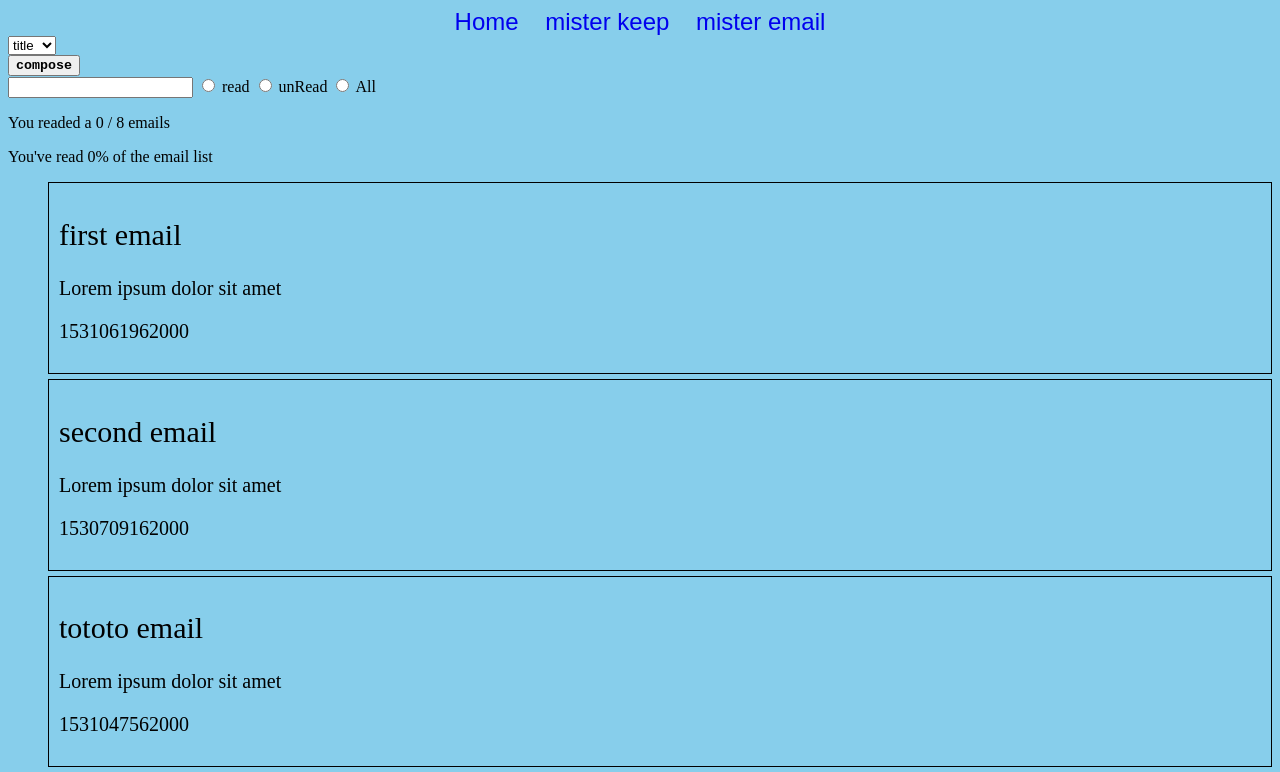
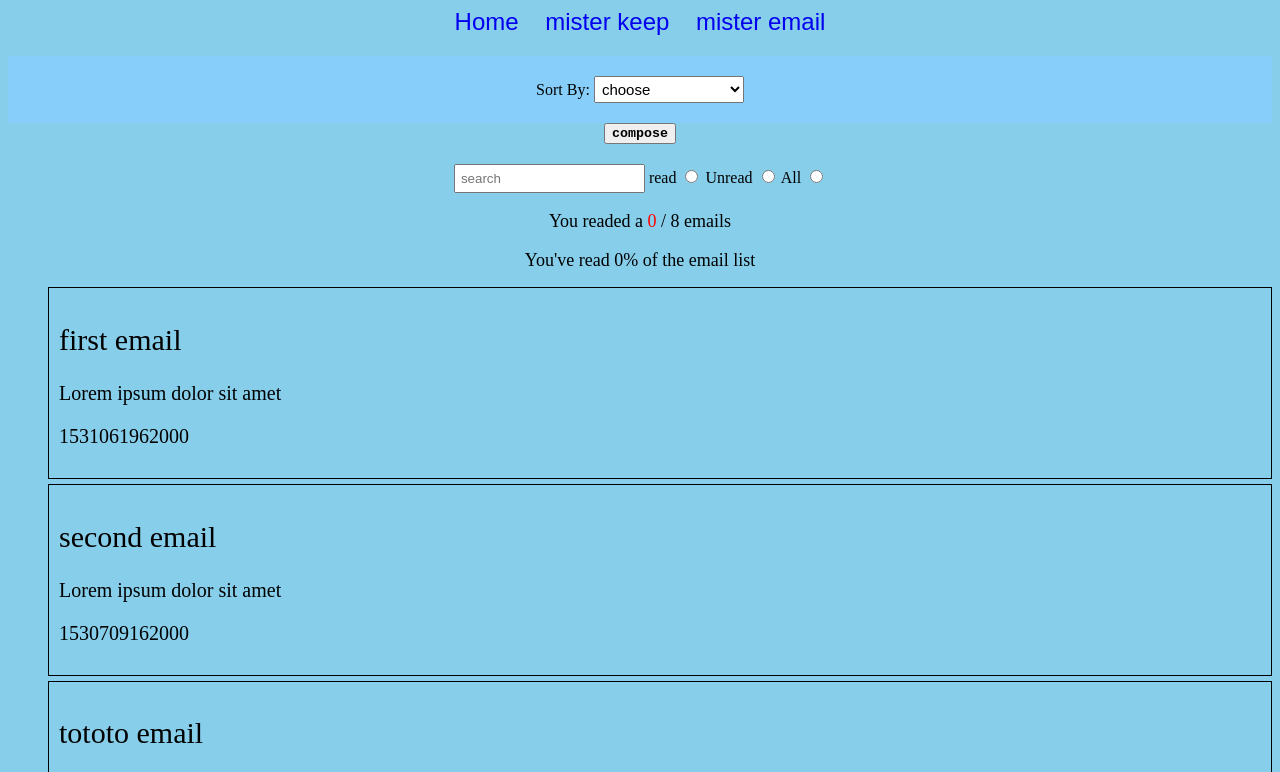
Before and after one commit to naormordechai/Appsus, a plain HTML site: page index.html in a window 1280 px wide. Both pictures are taken after a click on the link "mister email". Shown: the top 772 px of the page. Drawn offline with Linux system fonts and the light colour scheme.

Commit message:
adding css-email

```diff
--- a/css/css-emails/main-email.css
+++ b/css/css-emails/main-email.css
@@ -8,12 +8,31 @@ li{
 
 /* helpers */
 
-.flex{
+.flex-n{
     display: flex;
 }
 
 .column{
     flex-direction: column;
+}
+.align-items{
+    align-items: center;
+}
+
+.justify-content{
+    justify-content: center;
+}
+
+.text-align{
+    text-align: center;
+}
+
+.padding{
+    padding: 5px;
+}
+
+.red{
+    color: red;
 }
 
 /*  title*/
@@ -51,3 +70,32 @@ li{
 .link-preview:hover{
     color: blue;
 }
+
+
+/* emails-sort */
+
+.emails-sort{
+    padding: 20px;
+    margin-top: 20px;
+    background-color: lightskyblue;
+    text-align: center;
+}
+
+.sort{
+    padding:3px;
+    font-size: 15px;
+    width: 150px;
+}
+
+/* filter */
+
+.filter-part{
+    margin-top: 20px;
+}
+
+/* section-emails-status */
+
+.section-email-status{
+    font-size: 18px;
+
+}
--- a/css/notes-css/notes.css
+++ b/css/notes-css/notes.css
@@ -10,6 +10,7 @@ ul {
 button {
     font-family: monospace;
     font-weight: bold;
+    cursor: pointer;
 }
 
 button:hover {
--- a/index.html
+++ b/index.html
@@ -3,11 +3,12 @@
 
 <head>
     <link rel="stylesheet" href="css/css-emails/main-email.css">
+    <link rel="stylesheet" href="css/main.css">
+    <link rel="stylesheet" href="css/notes-css/notes.css">
     <meta charset="UTF-8">
     <meta name="viewport" content="width=device-width, initial-scale=1.0">
     <meta http-equiv="X-UA-Compatible" content="ie=edge">
-    <link rel="stylesheet" href="css/main.css">
-    <link rel="stylesheet" href="css/notes-css/notes.css">
+
     <title>Appsus</title>
 </head>
 
--- a/js/cmps/cmps-email/email-compose.cmp.js
+++ b/js/cmps/cmps-email/email-compose.cmp.js
@@ -7,6 +7,7 @@ export default {
             title<input type = "text" @input = "setTitle">
             subject<input type = "text" @input = "setSubject">
             <button @click = "addNewEmail">Send</button>
+            <button @click = "back">Back</button>
         </section>
     `,
     data() {
@@ -38,6 +39,11 @@ export default {
         },
         addNewEmail() {
             this.emails.unshift(this.newEmail)
+            this.$router.push('/mister-email');
+        },
+        back(){
+            this.$router.push('/mister-email');
+
         }
     }
 }
--- a/js/cmps/cmps-email/email-details-cmp.js
+++ b/js/cmps/cmps-email/email-details-cmp.js
@@ -3,10 +3,12 @@ import emailService from '../../service/emails-service.js'
 export default {
     template: `
         <section v-if = "email">
-            <button @click = "removeEmail()">Delete</button>
+            <div class = "flex-n column align-items">
             <h2>{{email.title}}</h2>
             {{email.subject}}
+            <button @click = "removeEmail()">Delete</button>
 
+            </div>
         </section>
     `,
     data() {
@@ -16,6 +18,7 @@ export default {
     },
     created() {
         this.loadEmail();
+
     },
     methods: {
         loadEmail() {
--- a/js/cmps/cmps-email/email-filter-cmp.js
+++ b/js/cmps/cmps-email/email-filter-cmp.js
@@ -2,11 +2,14 @@
 
 export default {
     template: `
-    <div>
-        <input type = "text" v-on:input = "filterEmails" v-model = "filterBy.filter"></input>
-        <input type="radio" name="status" value="read" v-model="filterBy.emailStatus" @change = "updateFilter"> read</input>
-        <input type="radio" name="status" value="unread" v-model="filterBy.emailStatus" @change = "updateFilter"> unRead</input>
-        <input type="radio" name="status" value="all" v-model="filterBy.emailStatus" @change = "updateFilter"> All</input>
+    <div class = "text-align filter-part">
+        <input class = "padding" type = "text" v-on:input = "filterEmails" v-model = "filterBy.filter" placeholder="search"></input>
+        <label for="read">read</label>
+        <input type="radio" name="status" id="read" value="read" v-model="filterBy.emailStatus" @change = "updateFilter"></input>
+        <label for="unread">Unread</label>
+        <input type="radio" name="status" id="unread" value="unread" v-model="filterBy.emailStatus" @change = "updateFilter"></input>
+        <label for="all">All</label>
+        <input type="radio" name="status" id="all"  value="all" v-model="filterBy.emailStatus" @change = "updateFilter"></input>
 </div>
     `,
     data() {
--- a/js/cmps/cmps-email/email-sort-cmp.js
+++ b/js/cmps/cmps-email/email-sort-cmp.js
@@ -4,11 +4,13 @@ export default {
     props: [],
 
     template: `
-    <div>
-        <select id="by" @change="updateFilter">
+    <div class = "emails-sort">
+        <span> Sort By:</span>
+        <select id="by" @change="updateFilter" class = "sort">
+					<option>choose</option>
 					<option value="title">title</option>
 					<option value="deta">date</option>
-	    </select>
+        </select>
     </div>
     `,
     data() {
--- a/js/cmps/cmps-email/email-status-cmp.js
+++ b/js/cmps/cmps-email/email-status-cmp.js
@@ -4,8 +4,8 @@ import progressBar from './progress-bar-cmp.js'
 export default {
     props: [],
     template: `
-        <section>
-            <p> You readed a {{updateCountReadedEmails}} {{countEmailsReaded}} / {{getLength}} {{lengthEmails}} emails</p>
+        <section class = "text-align section-email-status">
+            <p> You readed a <span class = "red">{{updateCountReadedEmails}} {{countEmailsReaded}}</span> / {{getLength}} {{lengthEmails}} emails</p>
             <progress-bar v-bind:emails = "emailsPrm"></progress-bar>
         </section>
     `,
--- a/js/pages/email-pages/email-app-cmp.js
+++ b/js/pages/email-pages/email-app-cmp.js
@@ -8,9 +8,9 @@ import emailSort from '../../cmps/cmps-email/email-sort-cmp.js';
 export default {
     template: `
     <section class = "emails-app">
+
         <email-sort @doSort="displayEmailsBySort"></email-sort>
-        <div>
-
+        <div class = "text-align">
             <router-link to="/email-compose">
                 <button>compose</button>
             </router-link>
@@ -68,7 +68,7 @@ export default {
         emailsToShow() {
             var emailsToShow = this.emails
             if (this.filter) {
-                emailsToShow = emailsToShow.filter(email => email.subject.includes(this.filter))
+                emailsToShow = emailsToShow.filter(email => email.title.includes(this.filter))
             }
             if (this.filterRadio) {
                 switch (this.filterRadio) {
@@ -92,6 +92,7 @@ export default {
     },
     components: {
         emailList,
-        emailSort
+        emailSort,
+
     }
 }
--- a/js/pages/main-app-cmp.js
+++ b/js/pages/main-app-cmp.js
@@ -8,5 +8,5 @@ export default{
     `,
     components:{
 
-    }
+    },
 }
```
Also changed, not shown: js/routes.js (line endings or trailing spaces).
